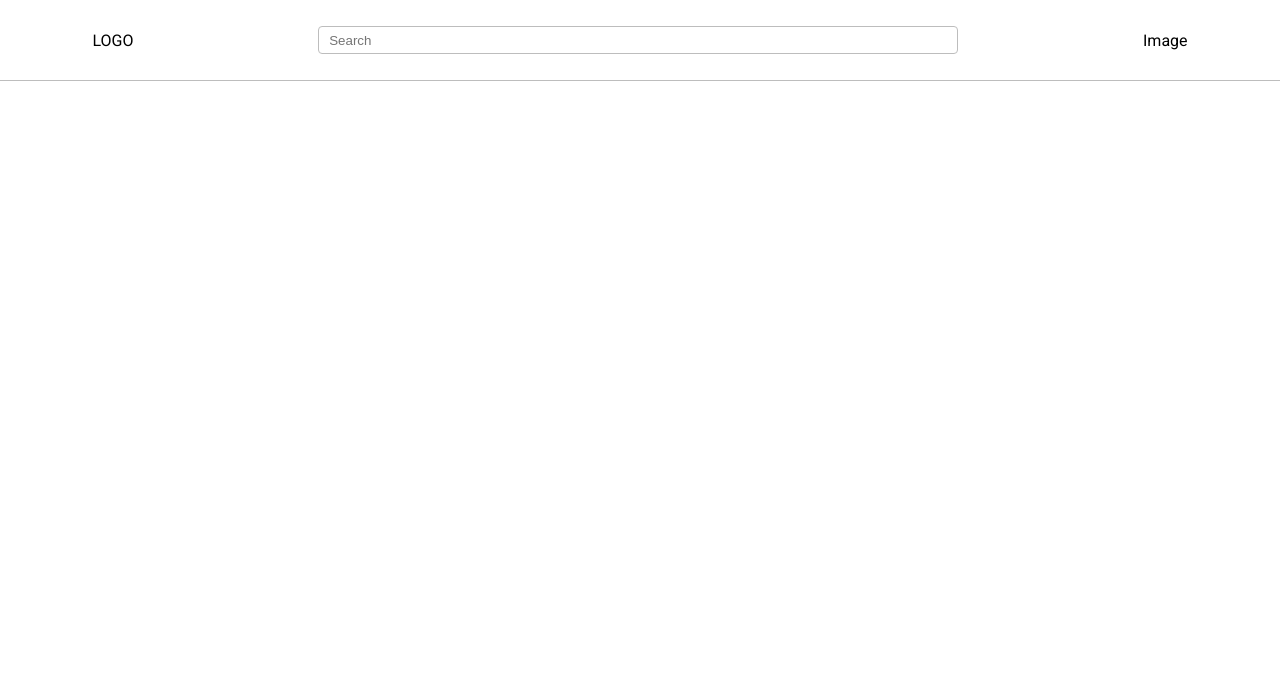
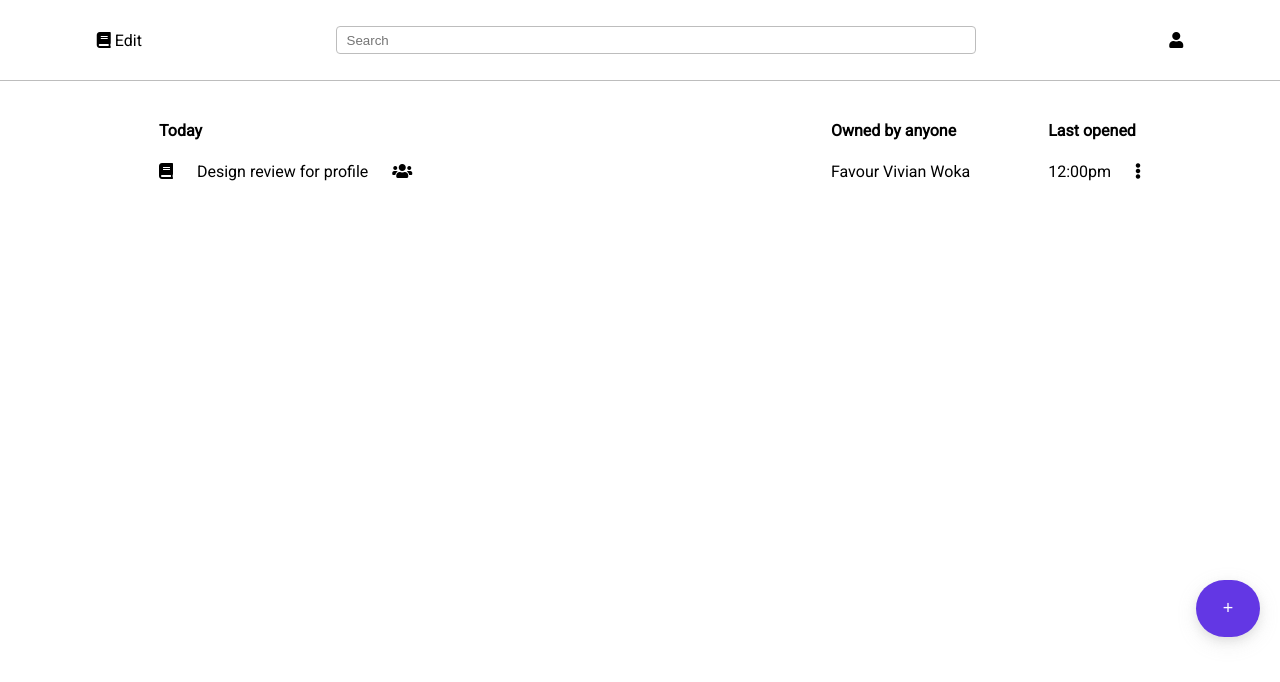
Before and after one commit to feyvik/GEditor, a website: page index.html in a window 1280 px wide. Drawn offline with Linux system fonts and the light colour scheme.

Commit message:
feat(faeture/dashboard): implement dashboard ui

```diff
--- a/css/index.css
+++ b/css/index.css
@@ -21,3 +21,48 @@ input{
 a{
   color: black;
 }
+.documents{
+  padding-top: 100px;
+  height: 60vh;
+  display: flex;
+  margin: 0 100px 0 100px;
+  justify-content: space-around;
+}
+.doc-date{
+  width: 55%;
+  padding-left: 20px;
+}
+.doc-date-info p {
+  font-size: 16px;
+}
+p .fa-book{
+  margin-right: 20px;
+}
+.fa-users{
+  margin-left: 20px;
+  font-size: 16px;
+}
+
+.doc-info-status p{
+  font-size: 16px;
+}
+.doc-open-date p{
+  font-size: 16px;
+}
+.fa-ellipsis-v {
+  margin-left: 20px;
+  font-size: 16px;
+}
+
+.creat-new-doc{
+  position: fixed;
+  text-align: right;
+  width: 100%;
+}
+.creat-new-doc button{
+  font-size: 18px;
+  width: 5%;
+  padding: 18px 4px;
+  border-radius: 100px;
+  margin-right: 20px;
+}
--- a/index.html
+++ b/index.html
@@ -11,13 +11,14 @@
     crossorigin="anonymous"
   />
   <link href="https://fonts.googleapis.com/css2?family=Roboto&display=swap" rel="stylesheet">
+  <link rel="stylesheet" href="css/style.css">
   <link rel="stylesheet" href="css/index.css">
-  <link rel="stylesheet" href="css/style.css">
+
 </head>
 <body>
   <nav class="navbar">
     <div class="nav-col-logo">
-      <a href="#">LOGO</a>
+      <a href="#"><i class="fa fa-book"></i> Edit</a>
     </div>
     <div class="nav-col-input">
       <form action="">
@@ -25,11 +26,34 @@
       </form>
     </div>
     <div class="nav-col-img">
-      <a href="#">Image</a>
+      <a href="#"><i class="fa fa-user"></i></a>
     </div>
   </nav>
 
+  <div class="documents">
+    <div class="doc-date">
+      <h4>Today</h4>
+      <div class="doc-date-info">
+        <p><i class="fa fa-book"></i> Design review for profile <i class="fa fa-users"></i></p>
+      </div>
+    </div>
+    <div class="doc-info">
+      <h4>Owned by anyone</h4>
+      <div class="doc-info-status">
+        <p>Favour Vivian Woka</p>
+      </div>
+    </div>
+    <div class="doc-open">
+      <h4>Last opened</h4>
+      <div class="doc-open-date">
+        <p>12:00pm <i class="fa fa-ellipsis-v"></i></p>
+      </div>
+    </div>
+  </div>
 
+  <div class="creat-new-doc">
+    <button class="btn-color" type="button">+</button>
+  </div>
   <script src="https://www.gstatic.com/firebasejs/7.15.0/firebase-app.js"></script>
   <script src="https://www.gstatic.com/firebasejs/7.15.0/firebase-auth.js"></script>
   <script src="https://www.gstatic.com/firebasejs/7.15.0/firebase-firestore.js"></script>
```
